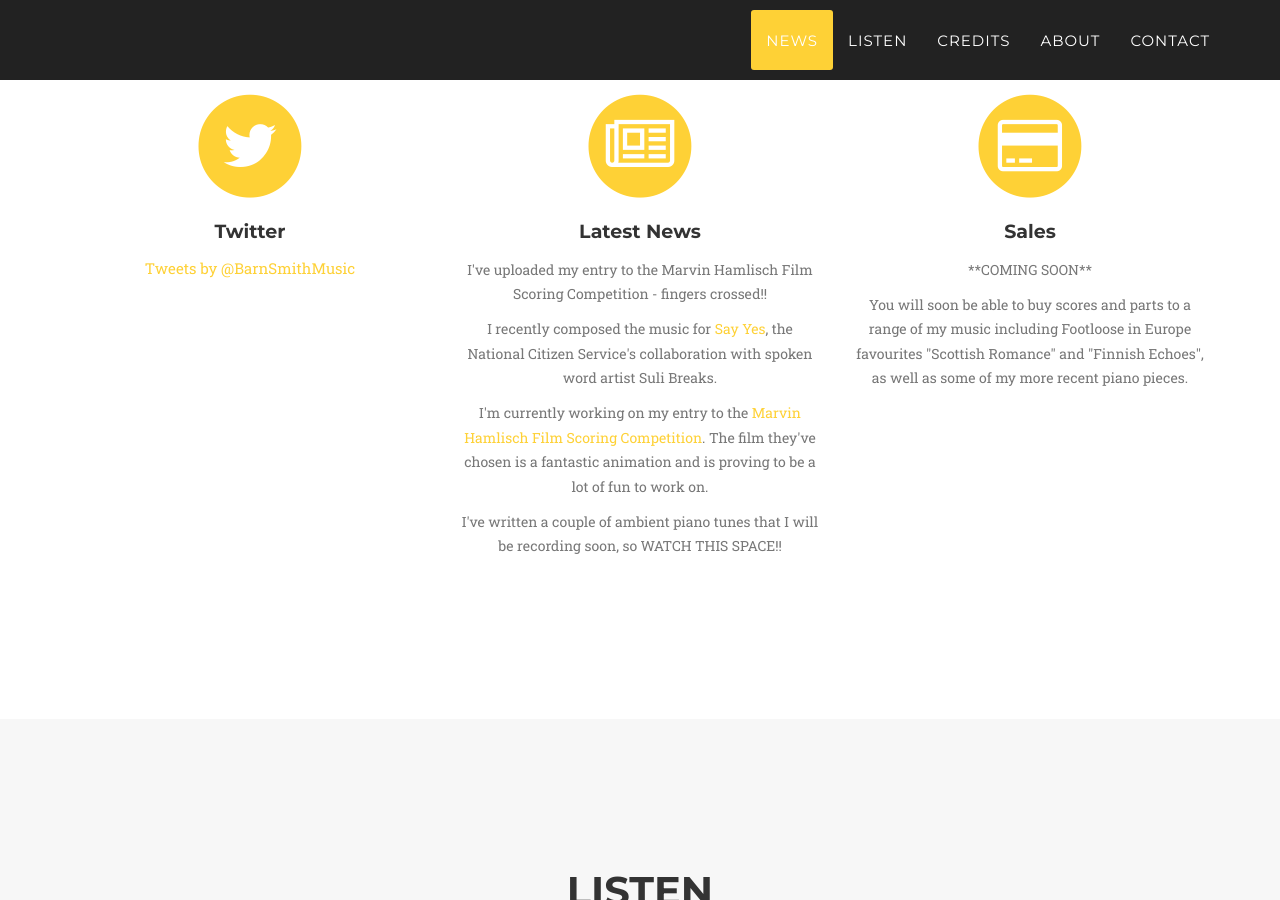
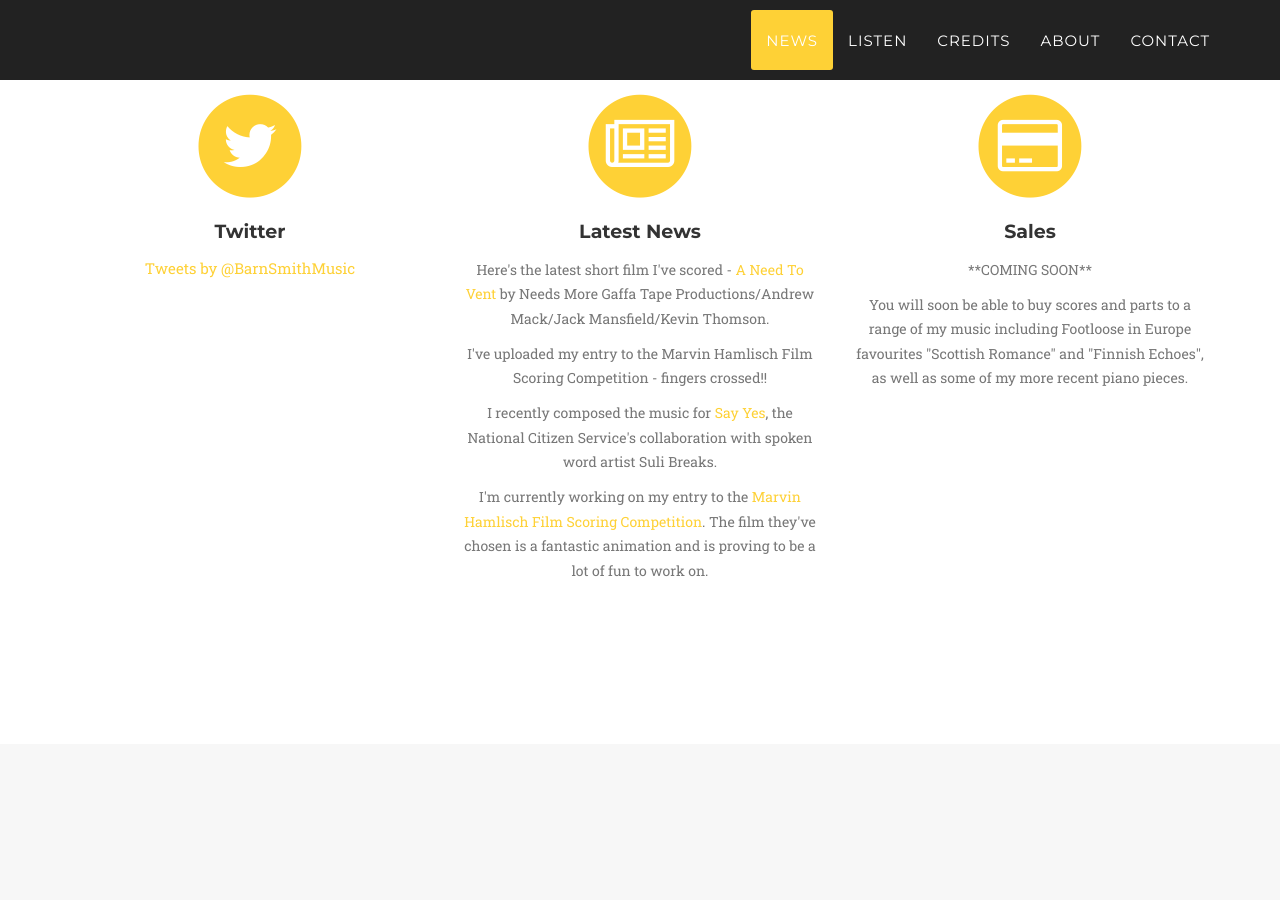
Before and after one commit to barnabysmithmusic/barnabysmithmusic.github.io, a Jekyll site: the page built from index.html, in a window 1280 px wide and 900 px high, scrolled down 940 px. Built offline with Jekyll 4.4.1, drawn with Linux system fonts in a browser that asks for light colours; some web fonts are replaced; comment, search, counter and statistics services are not loaded; some of the changed text lies outside the part shown.

Commit message:
Add A Need To Vent to credits and news, and remove old news item about recording piano things

```diff
--- a/_includes/credits.html
+++ b/_includes/credits.html
@@ -10,7 +10,7 @@
             <div class="row">
                 <div class="col-lg-12">
                     <ul class="timeline">
-                        <li>
+                        <li class="timeline-inverted">
                             <div class="timeline-image">
                                 <a href="https://www.youtube.com/watch?v=dTswxY-XLn8" target="_blank">
                                   <img class="img-circle img-responsive" src="img/credits/SayYes_SULI_web.jpg" alt="">
@@ -18,11 +18,27 @@
                             </div>
                             <div class="timeline-panel">
                                 <div class="timeline-heading">
-                                    <h4></h4><br>
+                                    <h4>2015</h4><br>
                                     <h4 class="subheading"><a href="https://www.youtube.com/watch?v=dTswxY-XLn8" target="_blank">Say Yes</a></h4>
                                 </div>
                                 <div class="timeline-body">
                                     <p class="text-muted">National Citizen Service featuring Suli Breaks.</p>
+                                </div>
+                            </div>
+                        </li>
+                        <li>
+                            <div class="timeline-image">
+                                <a href="https://www.youtube.com/watch?v=HB7fN3H6r5Y" target="_blank">
+                                  <img class="img-circle img-responsive" src="img/credits/a_need_to_vent.jpg" alt="">
+                                </a>
+                            </div>
+                            <div class="timeline-panel">
+                                <div class="timeline-heading">
+                                    <h4>2015</h4><br>
+                                    <h4 class="subheading"><a href="https://www.youtube.com/watch?v=HB7fN3H6r5Y" target="_blank">A Need To Vent</a></h4>
+                                </div>
+                                <div class="timeline-body">
+                                    <p class="text-muted">Needs More Gaffa Tape Productions.</p>
                                 </div>
                             </div>
                         </li>
@@ -34,7 +50,7 @@
                             </div>
                             <div class="timeline-panel">
                                 <div class="timeline-heading">
-                                    <h4></h4><br>
+                                    <h4>2014</h4><br>
                                     <h4 class="subheading"><a href="https://www.youtube.com/watch?v=1RbQ4rOu2yY" target="_blank">Devin's Applicant</a></h4>
                                 </div>
                                 <div class="timeline-body">
@@ -50,7 +66,7 @@
                             </div>
                             <div class="timeline-panel">
                                 <div class="timeline-heading">
-                                    <h4></h4><br>
+                                    <h4>2014</h4><br>
                                     <h4 class="subheading"><a href="https://vimeo.com/86895013" target="_blank">You Go Down</a></h4>
                                 </div>
                                 <div class="timeline-body">
@@ -66,7 +82,7 @@
                             </div>
                             <div class="timeline-panel">
                                 <div class="timeline-heading">
-                                    <h4></h4><br>
+                                    <h4>2014</h4><br>
                                     <h4 class="subheading"><a href="http://www.amazon.co.uk/gp/product/B00NUH71M0/ref=as_li_tl?ie=UTF8&camp=1634&creative=19450&creativeASIN=B00NUH71M0&linkCode=as2&tag=67616c6f6f70682e636f6d-21&linkId=B2IZJHLK5O5XXEME" target="_blank">Footloose In Italy III</a></h4>
                                 </div>
                                 <div class="timeline-body">
@@ -82,7 +98,7 @@
                             </div>
                             <div class="timeline-panel">
                                 <div class="timeline-heading">
-                                    <h4></h4><br>
+                                    <h4>2013</h4><br>
                                     <h4 class="subheading"><a href="http://www.amazon.co.uk/gp/product/B00GUSS5TY/ref=as_li_tl?ie=UTF8&camp=1634&creative=19450&creativeASIN=B00GUSS5TY&linkCode=as2&tag=67616c6f6f70682e636f6d-21&linkId=M4QN7AIAVYY376JZ" target="_blank">Footloose In The Cotswolds Pts 1&2</a></h4>
                                 </div>
                                 <div class="timeline-body">
@@ -98,7 +114,7 @@
                             </div>
                             <div class="timeline-panel">
                                 <div class="timeline-heading">
-                                    <h4></h4><br>
+                                    <h4>2012</h4><br>
                                     <h4 class="subheading"><a href="https://www.youtube.com/watch?v=z6ipcwntkU4" target="_blank">Sunrise</a></h4>
                                 </div>
                                 <div class="timeline-body">
@@ -112,7 +128,7 @@
                             </div>
                             <div class="timeline-panel">
                                 <div class="timeline-heading">
-                                    <h4></h4><br>
+                                    <h4>2012</h4><br>
                                     <h4 class="subheading">Healthier By Farr Jingle</h4>
                                 </div>
                                 <div class="timeline-body">
@@ -126,7 +142,7 @@
                             </div>
                             <div class="timeline-panel">
                                 <div class="timeline-heading">
-                                    <h4></h4><br>
+                                    <h4>2011</h4><br>
                                     <h4 class="subheading">Boom TV Jingle</h4>
                                 </div>
                                 <div class="timeline-body">
@@ -140,7 +156,7 @@
                             </div>
                             <div class="timeline-panel">
                                 <div class="timeline-heading">
-                                    <h4></h4><br>
+                                    <h4>2011</h4><br>
                                     <h4 class="subheading">Anna Goodson Management Jingle</h4>
                                 </div>
                                 <div class="timeline-body">
@@ -156,7 +172,7 @@
                             </div>
                             <div class="timeline-panel">
                                 <div class="timeline-heading">
-                                    <h4></h4><br>
+                                    <h4>2010</h4><br>
                                     <h4 class="subheading"><a href="http://www.cfv.mmu.ac.uk/olc/film/10418/" target="_blank">March 29th</a></h4>
                                 </div>
                                 <div class="timeline-body">
@@ -172,7 +188,7 @@
                             </div>
                             <div class="timeline-panel">
                                 <div class="timeline-heading">
-                                    <h4></h4><br>
+                                    <h4>2009</h4><br>
                                     <h4 class="subheading"><a href="http://www.amazon.co.uk/gp/product/B005SV1FFK/ref=as_li_tl?ie=UTF8&camp=1634&creative=19450&creativeASIN=B005SV1FFK&linkCode=as2&tag=67616c6f6f70682e636f6d-21&linkId=L3BQ325HPRLJSZEO" target="_blank">Footloose In Europe</a></h4>
                                 </div>
                                 <div class="timeline-body">
--- a/_includes/news.html
+++ b/_includes/news.html
@@ -33,11 +33,12 @@
                         <i class="fa fa-newspaper-o fa-stack-1x fa-inverse"></i>
                     </span>
                     <h4 class="service-heading">Latest News</h4>
+                    <p class="text-muted">Here's the latest short film I've scored - <a href="https://www.youtube.com/watch?v=HB7fN3H6r5Y">A Need To Vent</a> by Needs More Gaffa Tape Productions/Andrew Mack/Jack Mansfield/Kevin Thomson.</p>
                     <p class="text-muted">I've uploaded my entry to the Marvin Hamlisch Film Scoring Competition - fingers crossed!!</p>
                     <p class="text-muted">I recently composed the music for <a href="https://www.youtube.com/watch?v=dTswxY-XLn8">Say Yes</a>, the National Citizen Service's collaboration with spoken word artist Suli Breaks.</p>
                     <p class="text-muted">I'm currently working on my entry to the <a href="https://cine.org/hamlischcontest/">Marvin Hamlisch Film Scoring Competition</a>. The film they've chosen is a fantastic animation and is proving to be a lot of fun to work on.</p>
 
-                    <p class="text-muted">I've written a couple of ambient piano tunes that I will be recording soon, so WATCH THIS SPACE!!</p>
+
                 </div>
                 <div class="col-md-4">
                     <span class="fa-stack fa-4x">
```
Also changed, not shown: img/credits/a_need_to_vent.jpg (added).
